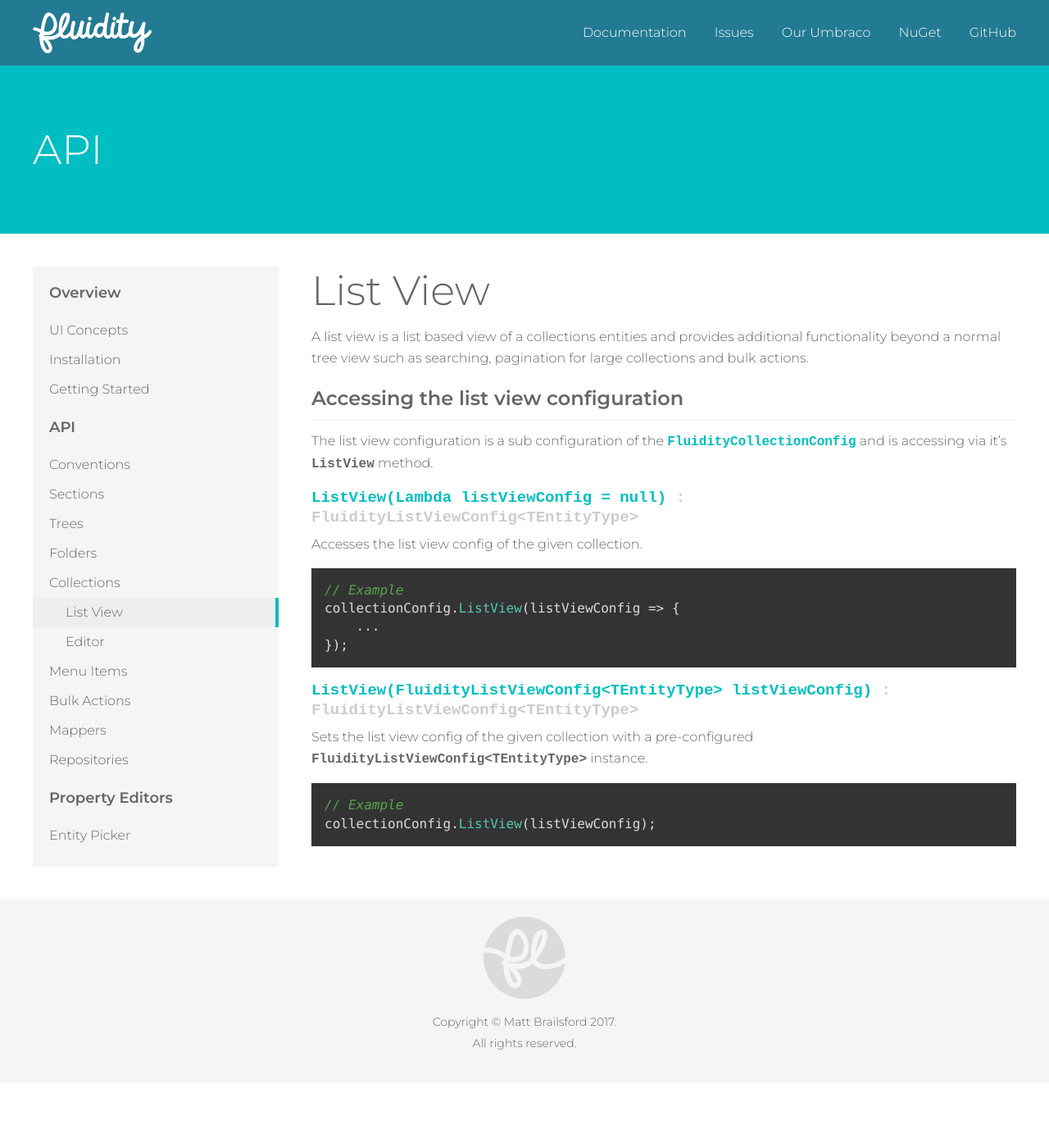
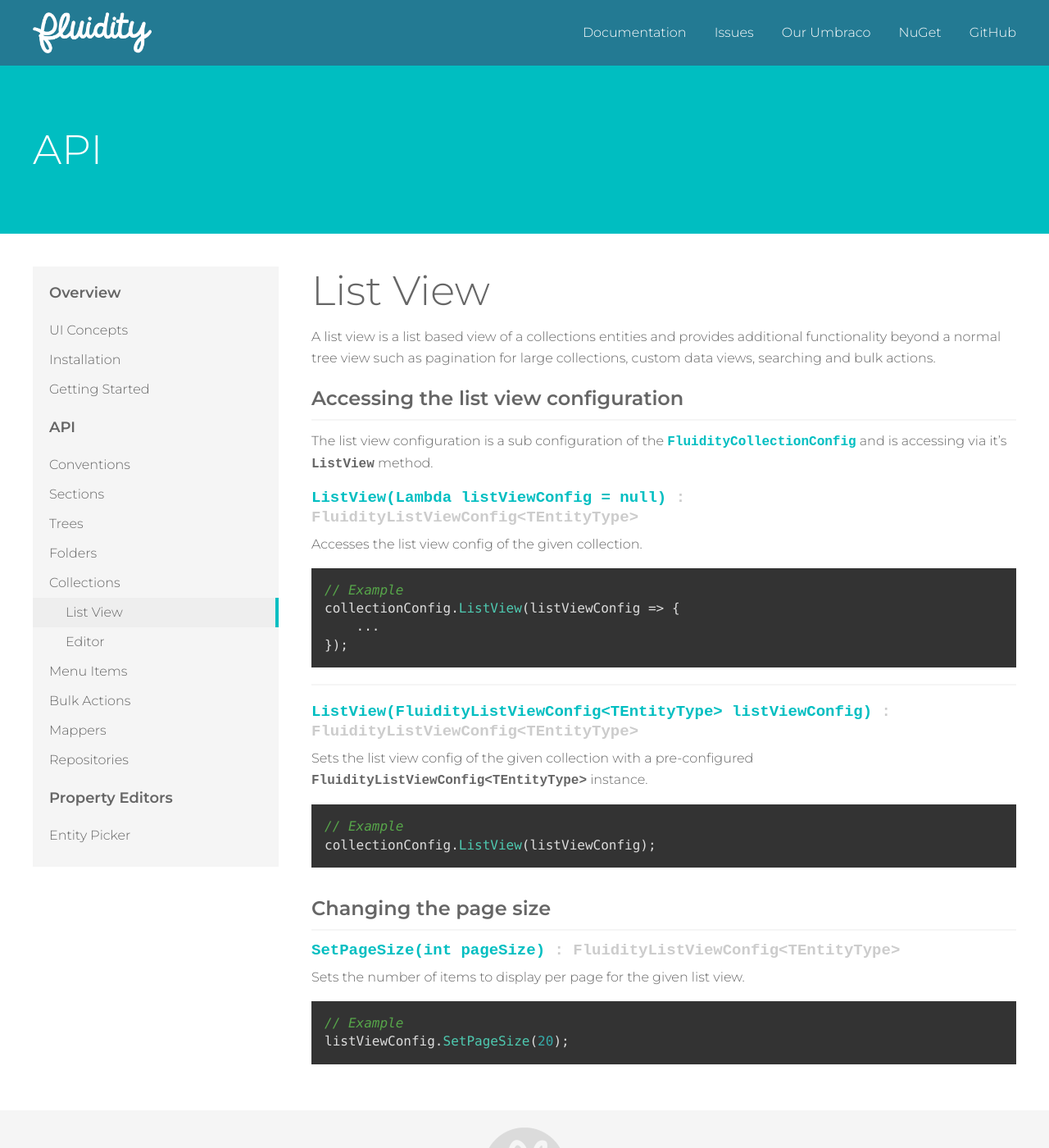
Before and after one commit to mattbrailsford/umbraco-fluidity, a Jekyll site: the page built from docs/_pages/02-api-04-collections-00-list-view.md, in a window 1280 px wide and 1400 px high. Shown: the whole window at 82% size. Built offline with Jekyll 4.4.1, drawn with Linux system fonts in a browser that asks for light colours.

Commit message:
Page size docs

`````diff
--- a/docs/_pages/02-api-04-collections-00-list-view.md
+++ b/docs/_pages/02-api-04-collections-00-list-view.md
@@ -5,7 +5,7 @@ title: List View
 permalink: /api/collections/list-view/index.html
 ---
 
-A list view is a list based view of a collections entities and provides additional functionality beyond a normal tree view such as searching, pagination for large collections and bulk actions.
+A list view is a list based view of a collections entities and provides additional functionality beyond a normal tree view such as pagination for large collections, custom data views, searching and bulk actions.
 
 ### Accessing the list view configuration
 
@@ -22,6 +22,7 @@ collectionConfig.ListView(listViewConfig => {
     ...
 });
 ````
+---
 
 #### ListView(FluidityListViewConfig&lt;TEntityType&gt; listViewConfig) *: FluidityListViewConfig&lt;TEntityType&gt;*
 {: .signature}
@@ -32,3 +33,16 @@ Sets the list view config of the given collection with a pre-configured `Fluidit
 // Example
 collectionConfig.ListView(listViewConfig);
 ````
+
+### Changing the page size
+{: .mt}
+
+#### SetPageSize(int pageSize) *: FluidityListViewConfig&lt;TEntityType&gt;*
+{: .signature}
+
+Sets the number of items to display per page for the given list view.
+
+````csharp
+// Example
+listViewConfig.SetPageSize(20);
+````
`````
